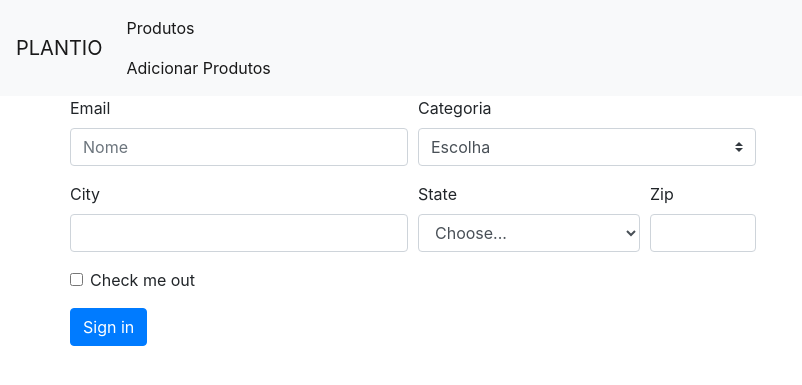
After one commit to henriquesimoes/plantio-php, a PHP site: page /views/addprod.php in a window 1280 px wide. The commit adds this page. Shown: the top 385 px of the page, without its empty margins (0-802 px from the left). Run offline with PHP 8.4, Linux system fonts and the light colour scheme; some libraries are stand-ins or nearby versions.

Commit message:
ui0gfvnp0\AVINPAWE0

```diff
--- a/save.php
+++ b/save.php
@@ -2,10 +2,10 @@
     require_once 'inc.php';
 
     $nome = isset($_POST['nome'])? $_POST['nome'] : invalidParam();
-    $preco = isset($_POST['preco'])? $_POST['nome'] : invalidParam();
-    $categoria = isset($_POST['categoria'])? $_POST['nome'] : invalidParam();
+    $preco = isset($_POST['preco'])? $_POST['preco'] : invalidParam();
+    $categoria = isset($_POST['categoria'])? $_POST['categoria'] : invalidParam();
     $estoque =isset($_POST['estoque'])? $_POST['estoque'] : invalidParam();
-    $imagem = isset($_POST['imagem'])? $_POST['imagem'] : invalidParam();
+    $imagem = isset($_POST['categoria'])? $_POST['categoria'] : invalidParam();
 
     $result = $db->insert(new Produto($nome, $preco, $categoria, $estoque, $imagem));
     if($result){
--- /dev/null
+++ b/views/addprod.php
@@ -0,0 +1,84 @@
+<!DOCTYPE html>
+<html lang="pt-br">
+    <head>
+        <!--Import Google Icon Font-->
+        <link href="https://fonts.googleapis.com/icon?family=Material+Icons" rel="stylesheet">
+        <!--Let browser know website is optimized for mobile-->
+        <meta name="viewport" content="width=device-width, initial-scale=1.0"/>
+        <script defer src="https://use.fontawesome.com/releases/v5.0.8/js/all.js"></script>
+        <link rel="stylesheet" href="../../plantio-php-1/css/bootstrap.min.css">
+        <meta charset="UTF-8">
+        <title>Plantio</title>
+    </head>
+    <body>
+        <nav class="navbar navbar-expand-lg navbar-light bg-light">
+            <a class="navbar-brand" href="#"><img src="" alt="">PLANTIO</a>
+            <button class="navbar-toggler" type="button" data-toggle="collapse" data-target="#navbarSupportedContent" aria-controls="navbarSupportedContent" aria-expanded="false" aria-label="Toggle navigation">
+                <span class="navbar-toggler-icon"></span>
+            </button>
+
+            <div class="collapse navbar-collapse" id="navbarSupportedContent">
+                <ul class="navbar-nav mr-auto">
+                <li class="nav-item active">
+                    <a class="nav-link" href="../../views/index.php">Produtos <span class="sr-only"></span></a>
+                    <a class="nav-link" href="#">Adicionar Produtos <span class="sr-only">(current)</span></a>
+                </li>
+            </div>
+        </nav>
+        <div class="container">
+            <div class="row">
+
+
+               <form>
+                <div class="form-row">
+                    <div class="form-group col-md-6">
+                    <label for="inputEmail4">Email</label>
+                    <input type="text" class="form-control" id="inputNome" placeholder="Nome">
+                    </div>
+                    <div class="form-group col-md-6">
+                        <label class="mr-sm-2" for="inlineFormCustomSelect">Categoria</label>
+                        <select class="custom-select mr-sm-2" id="inlineFormCustomSelect">
+                            <option selected>Escolha</option>
+                            <option value="1">Flores</option>
+                            <option value="2">Folhagem</option>
+                            <option value="3">Mato</option>
+                        </select>
+                    </div>
+                </div>
+                <div class="form-row">
+                    <div class="form-group col-md-6">
+                    <label for="inputCity">City</label>
+                    <input type="text" class="form-control" id="inputCity">
+                    </div>
+                    <div class="form-group col-md-4">
+                    <label for="inputState">State</label>
+                    <select id="inputState" class="form-control">
+                        <option selected>Choose...</option>
+                        <option>...</option>
+                    </select>
+                    </div>
+                    <div class="form-group col-md-2">
+                    <label for="inputZip">Zip</label>
+                    <input type="text" class="form-control" id="inputZip">
+                    </div>
+                </div>
+                <div class="form-group">
+                    <div class="form-check">
+                    <input class="form-check-input" type="checkbox" id="gridCheck">
+                    <label class="form-check-label" for="gridCheck">
+                        Check me out
+                    </label>
+                    </div>
+                </div>
+                <button type="submit" class="btn btn-primary">Sign in</button>
+                </form>
+            </div>
+        </div>
+
+
+        <script src="../../plantio-php-1/js/bootstrap.min.js"></script>
+        <script src="https://code.jquery.com/jquery-3.2.1.slim.min.js" integrity="sha384-KJ3o2DKtIkvYIK3UENzmM7KCkRr/rE9/Qpg6aAZGJwFDMVNA/GpGFF93hXpG5KkN" crossorigin="anonymous"></script>
+        <script src="https://cdnjs.cloudflare.com/ajax/libs/popper.js/1.12.9/umd/popper.min.js" integrity="sha384-ApNbgh9B+Y1QKtv3Rn7W3mgPxhU9K/ScQsAP7hUibX39j7fakFPskvXusvfa0b4Q" crossorigin="anonymous"></script>
+
+    </body>
+</html>
```
Also changed, not shown: views/index.php (+65 -6 lines).
